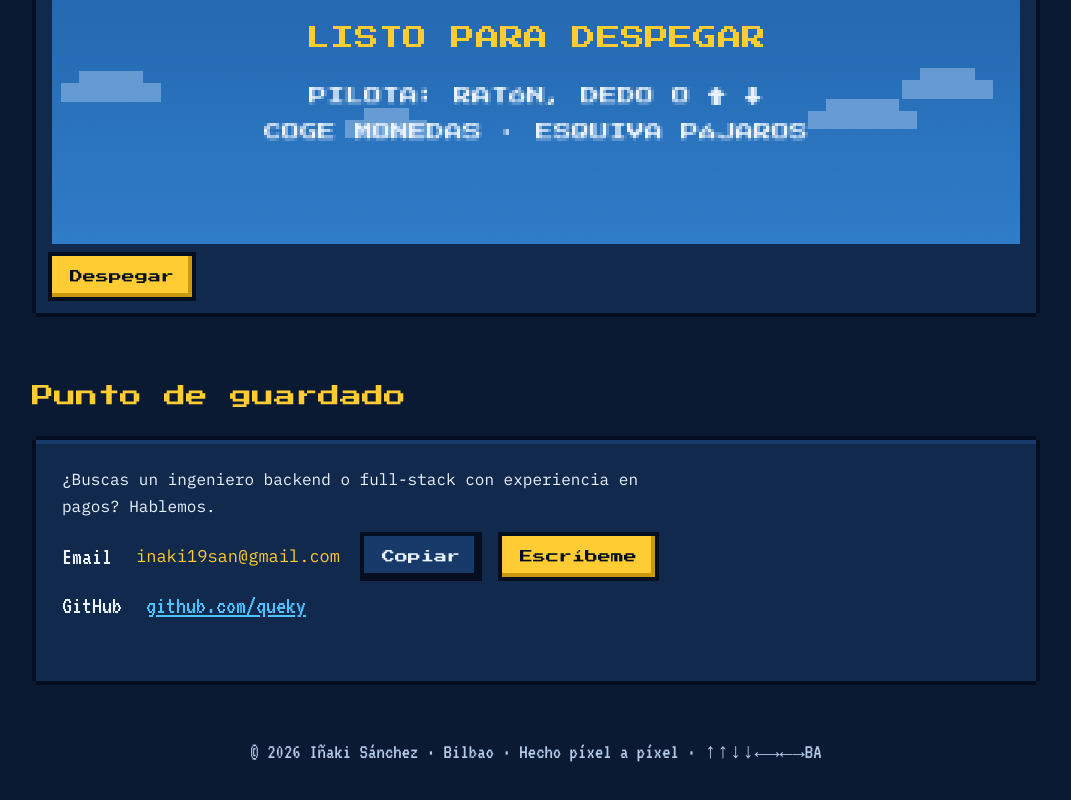
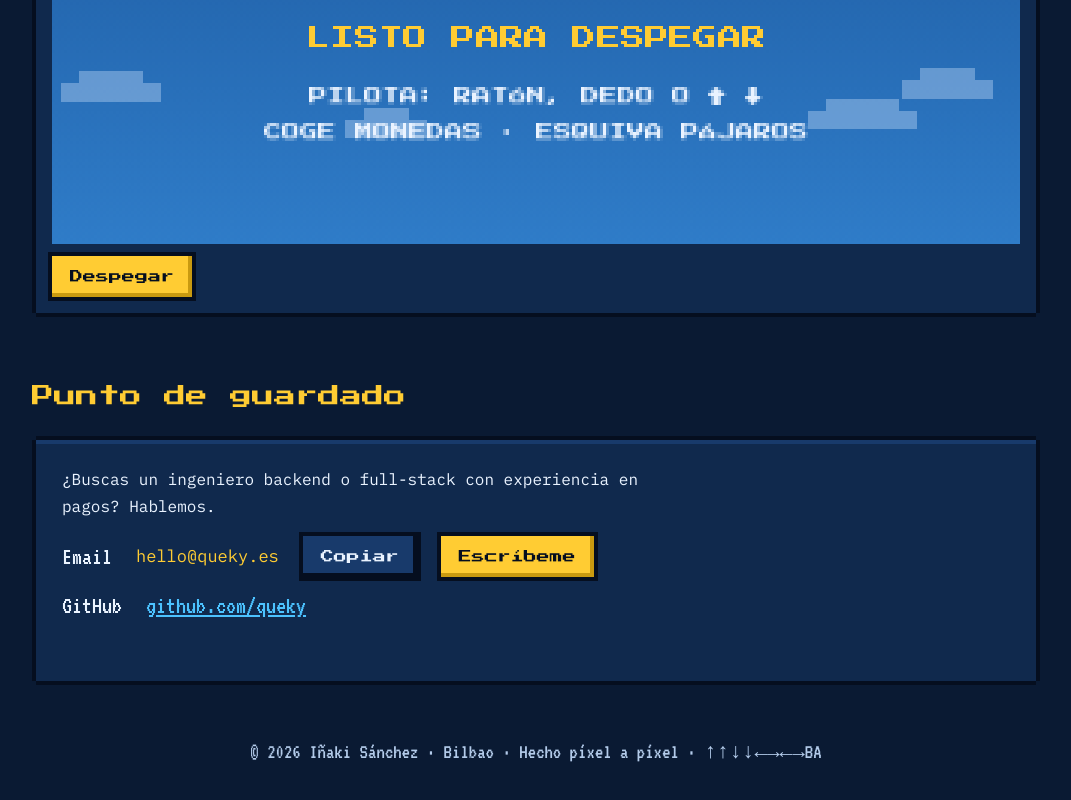
Before and after one commit to Queky/queky-site, a React (Vite) app: page / in a window 1280 px wide. Shown: the part 4466-5266 px from the top of the page, without its empty margins (104-1175 px from the left). Built offline with nearby package versions, Linux system fonts and the light colour scheme.

Commit message:
Use hello@queky.es as contact email

```diff
--- a/src/content.ts
+++ b/src/content.ts
@@ -2,7 +2,7 @@ export type Lang = "es" | "en";
 export const LANGS: Lang[] = ["es", "en"];
 export const DEFAULT_LANG: Lang = "es";
 
-export const EMAIL = "inaki19san@gmail.com";
+export const EMAIL = "hello@queky.es";
 export const GITHUB = "https://github.com/queky";
 
 /** A quest line: optional bold lead, then the rest of the sentence. */
```
